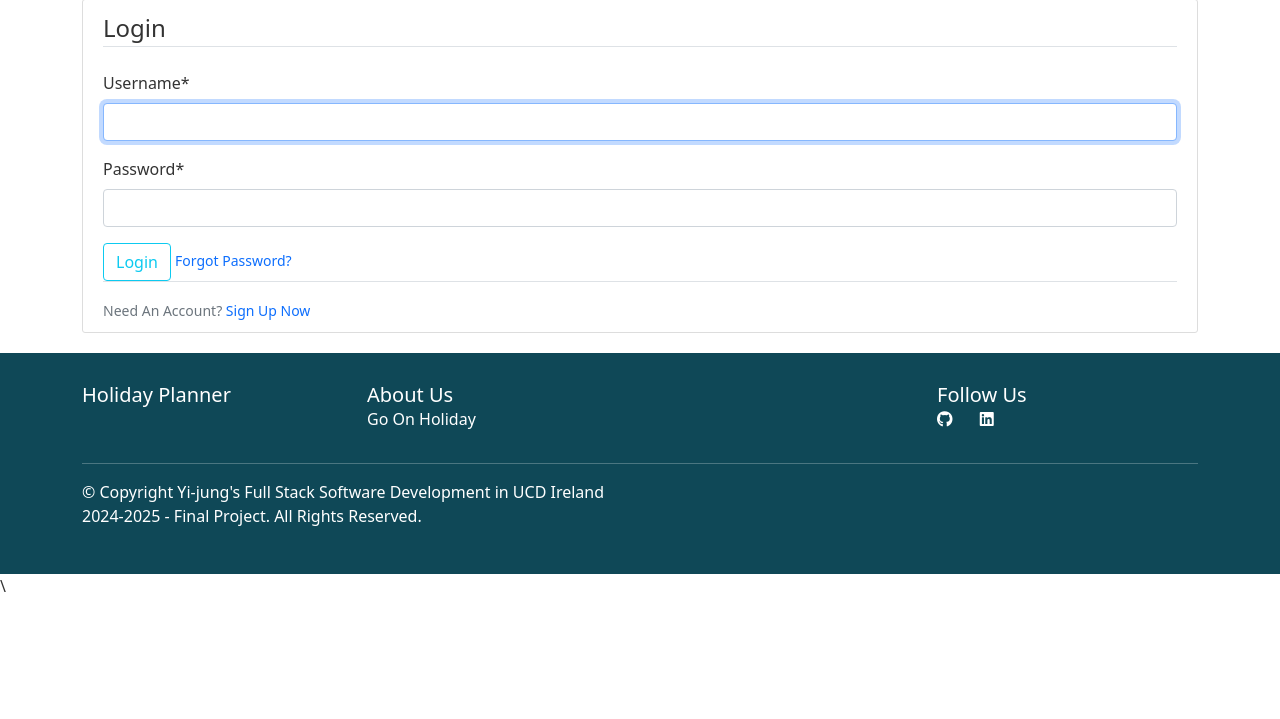
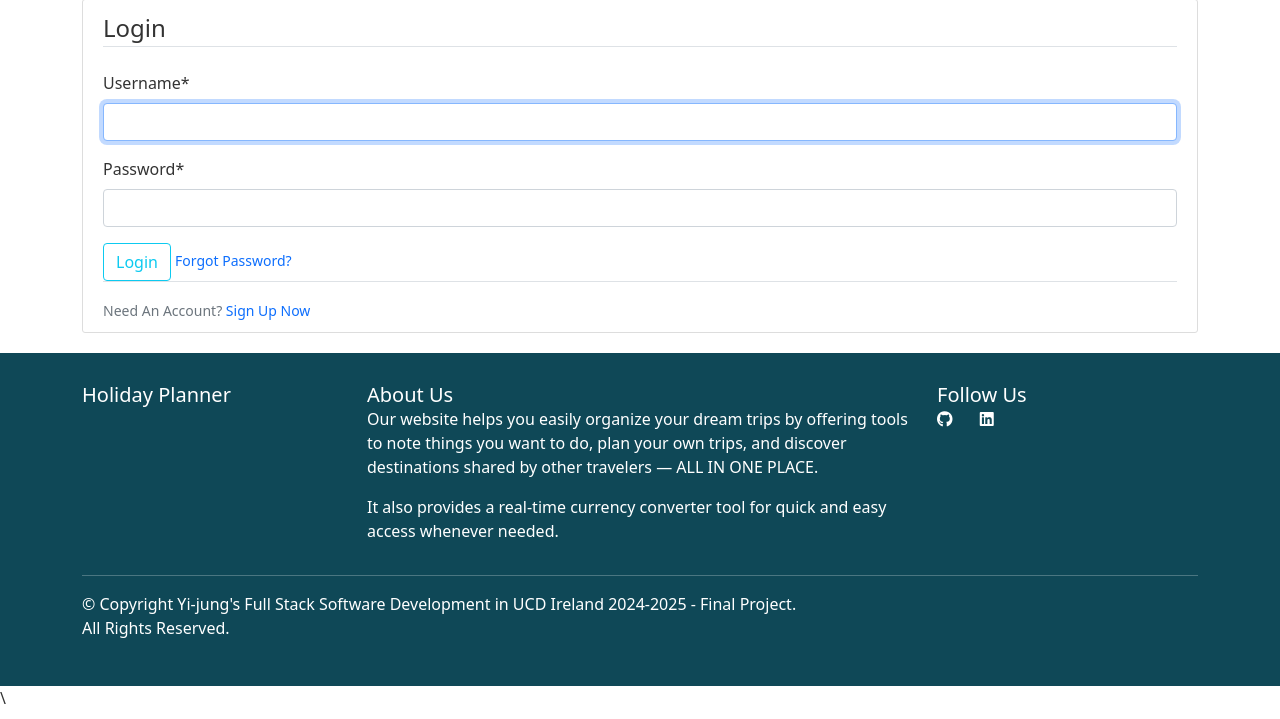
Before and after one commit to emilyichan3/holidayplanner, a Django app: a page that uses trips/templates/trips/base.html in a window 1280 px wide. Shown: the part 81-800 px from the top of the page. Run offline with Django 4.2, Linux system fonts and the light colour scheme; some libraries are stand-ins or nearby versions.

Commit message:
Updated website purpose

```diff
--- a/trips/templates/trips/base.html
+++ b/trips/templates/trips/base.html
@@ -67,13 +67,20 @@
           <div class="row ">
               <div class="col-md-3">
                 <h5>Holiday Planner</h5>
+                <p></p>
               </div>
+
               <div class="col-md-6">
                   <div class="col-md-3">
                   <h5>About Us</h5>
                   </div>
                   <p>
-                    Go On Holiday
+                    Our website helps you easily organize your dream trips by offering tools
+                    to note things you want to do, plan your own trips, and discover
+                    destinations shared by other travelers — ALL IN ONE PLACE.
+                  </p>
+                  <p>
+                    It also provides a real-time currency converter tool for quick and easy access whenever needed.
                  </p>
               </div>
               <div class="col-md-3">
@@ -94,7 +101,7 @@
           </div>
           <hr>
           <div class="row">
-              <div class="col-md-6">
+              <div class="col-md-8">
                   <p>© Copyright Yi-jung's Full Stack Software Development in UCD Ireland 2024-2025 - Final Project. All Rights Reserved.</p>
               </div>
           </div>
```
